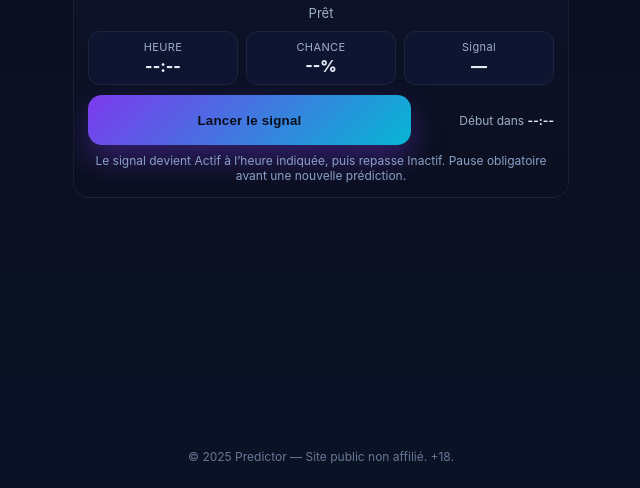
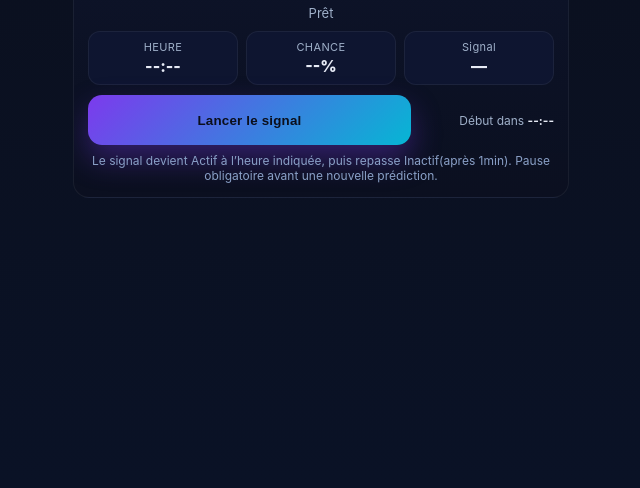
Before and after one commit to Yas-0705/HackGames.github.io, a plain HTML site: page crash.html in a window 1280 px wide. Shown: the part 312-800 px from the top of the page, without its empty margins (319-959 px from the left). Drawn offline with Linux system fonts and the light colour scheme.

Commit message:
Update crash.html

```diff
--- a/crash.html
+++ b/crash.html
@@ -111,10 +111,10 @@
         <div class="meta"><span id="metaLabel">Début dans</span> <b id="count">--:--</b></div>
       </div>
 
-      <div class="hint">Le signal devient Actif à l’heure indiquée, puis repasse Inactif. Pause obligatoire avant une nouvelle prédiction.</div>
+      <div class="hint">Le signal devient Actif à l’heure indiquée, puis repasse Inactif(après 1min). Pause obligatoire avant une nouvelle prédiction.</div>
     </section>
 
-    <footer>© 2025 Predictor — Site public non affilié. +18.</footer>
+    <!-- <footer>© 2025 Predictor — Site public non affilié. +18.</footer> -->
   </div>
 
   <script>
```
